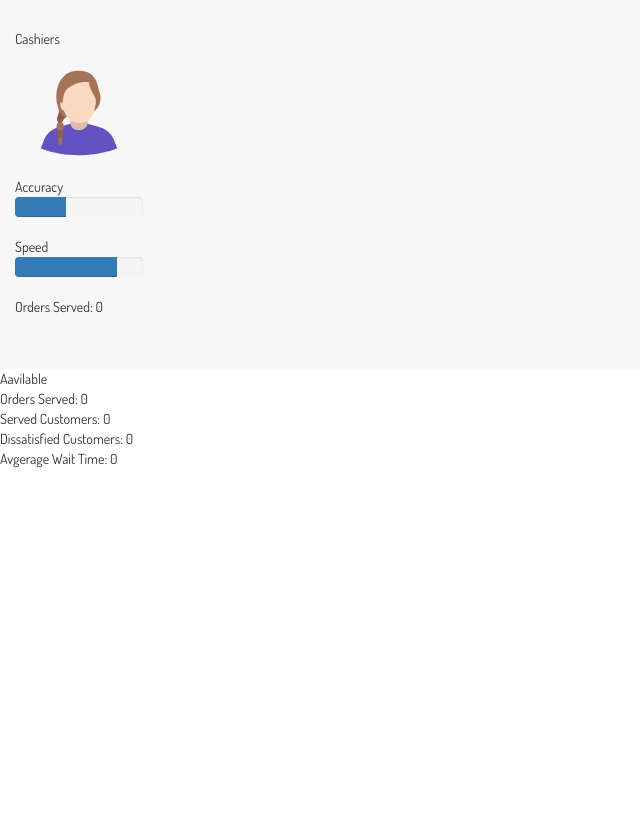
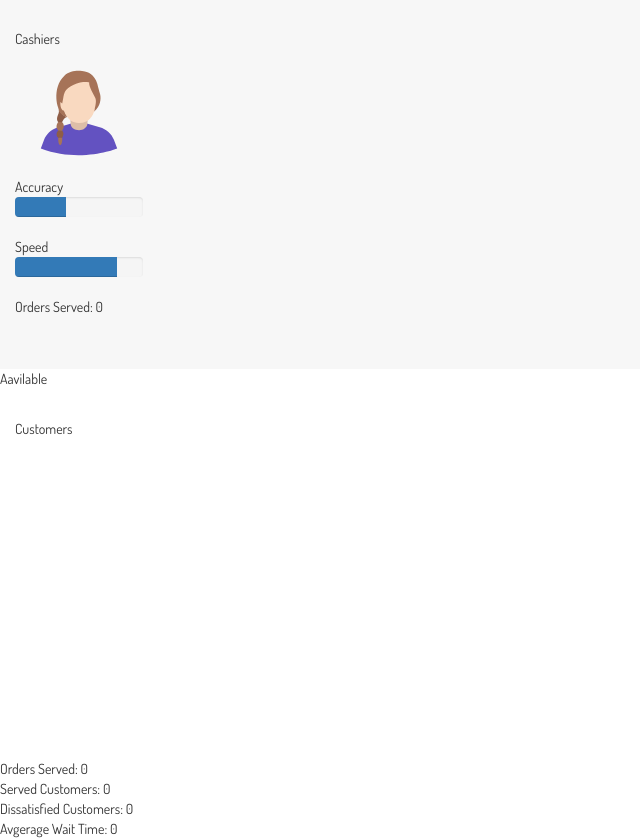
Before and after one commit to jaywhy13/pretendaurant, a Python web app: template templates/index.html in a window 1280 px wide. Shown: the part 73-912 px from the top of the page, without its empty margins (0-640 px from the left). Before the commit the page ends 541 px from the top, so only its background shows below. Run offline with Jinja, Linux system fonts and the light colour scheme; the template is opened without the code that fills it, so the values that code supplies are empty; some web fonts are replaced.

Commit message:
Added a transition group around the customer queue

```diff
--- a/templates/index.html
+++ b/templates/index.html
@@ -48,9 +48,21 @@
                         <staff-member v-bind:staff="staff"></staff-member>
                     </div>
                 </div>
+                <div class="container-fluid wrapper customers">
+                    <div class="row title">
+                        Customers
+                    </div>
 
-                <div class="customer-queue">
-                    <customer v-for="customer in customerQueue" v-bind:customer="customer"></customer>
+                    <div class="row">
+                        <div class="customer-queue">
+                            <transition-group name="customer-queue-transition-group"
+                                    enter-active-class="animated fadeInRight"
+                                    leave-active-class="animated fadeOut"
+                                    >
+                                <customer v-for="customer in customerQueue" v-bind:customer="customer" v-bind:key="customer.id"></customer>
+                            </transition-group>
+                        </div>
+                    </div>
                 </div>
 
                 <div class="managers-office">
```
